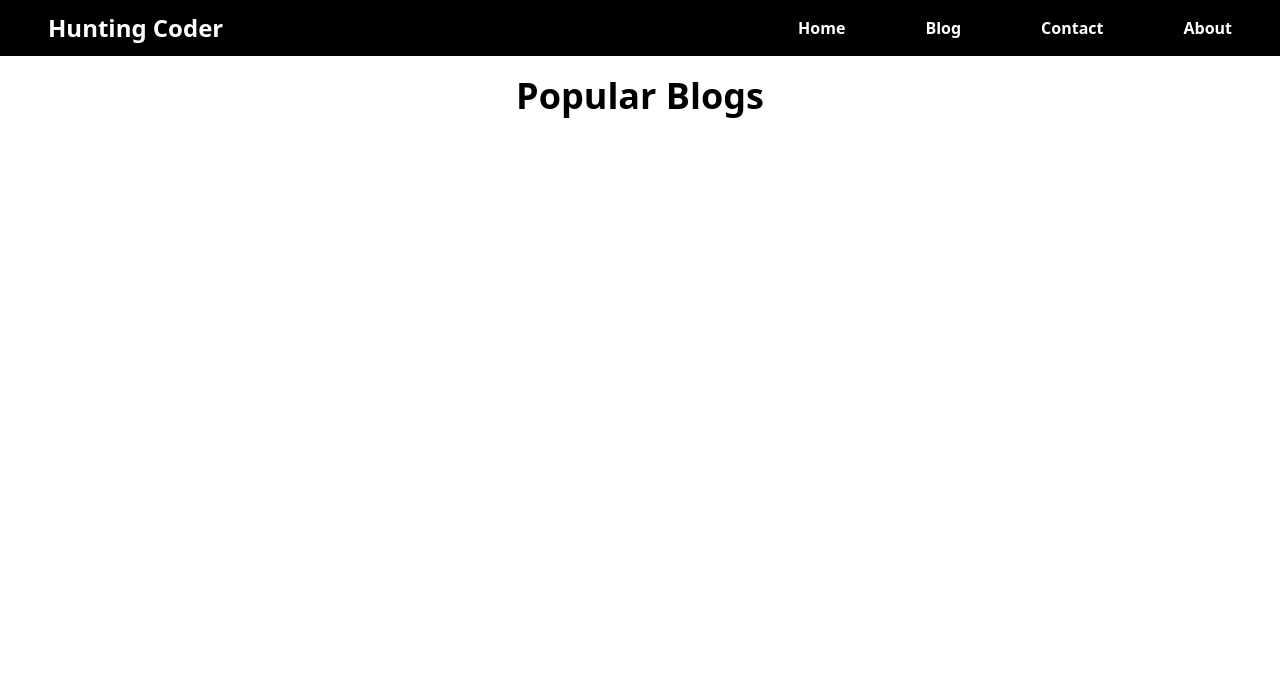
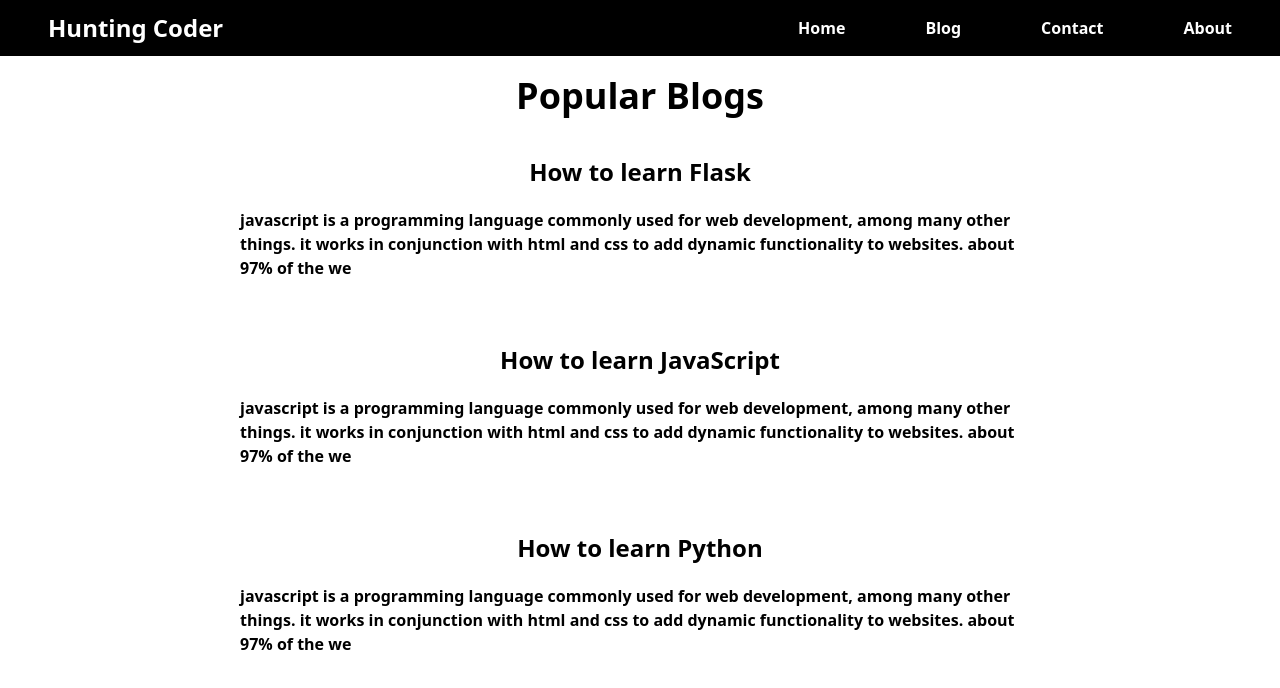
Before and after one commit to SajidCurious/learn-next, a Next.js app: page /blog in a window 1280 px wide. Shown: the top 688 px of the page. Built offline with nearby package versions, Linux system fonts and the light colour scheme.

Commit message:
successfully performed the server side props function in my component

```diff
--- a/src/pages/blog.js
+++ b/src/pages/blog.js
@@ -3,7 +3,7 @@ import React, { useEffect, useState } from "react";
 
 const blog = (props) => {
   console.log(props);
-  const [blogs, setBlogs] = useState([]);
+  const [blogs, setBlogs] = useState(props.allBlogs);
   // useEffect(() => {
   //   console.log("effect is runnig");
   //   fetch("http://localhost:3000/api/blogs")
```
